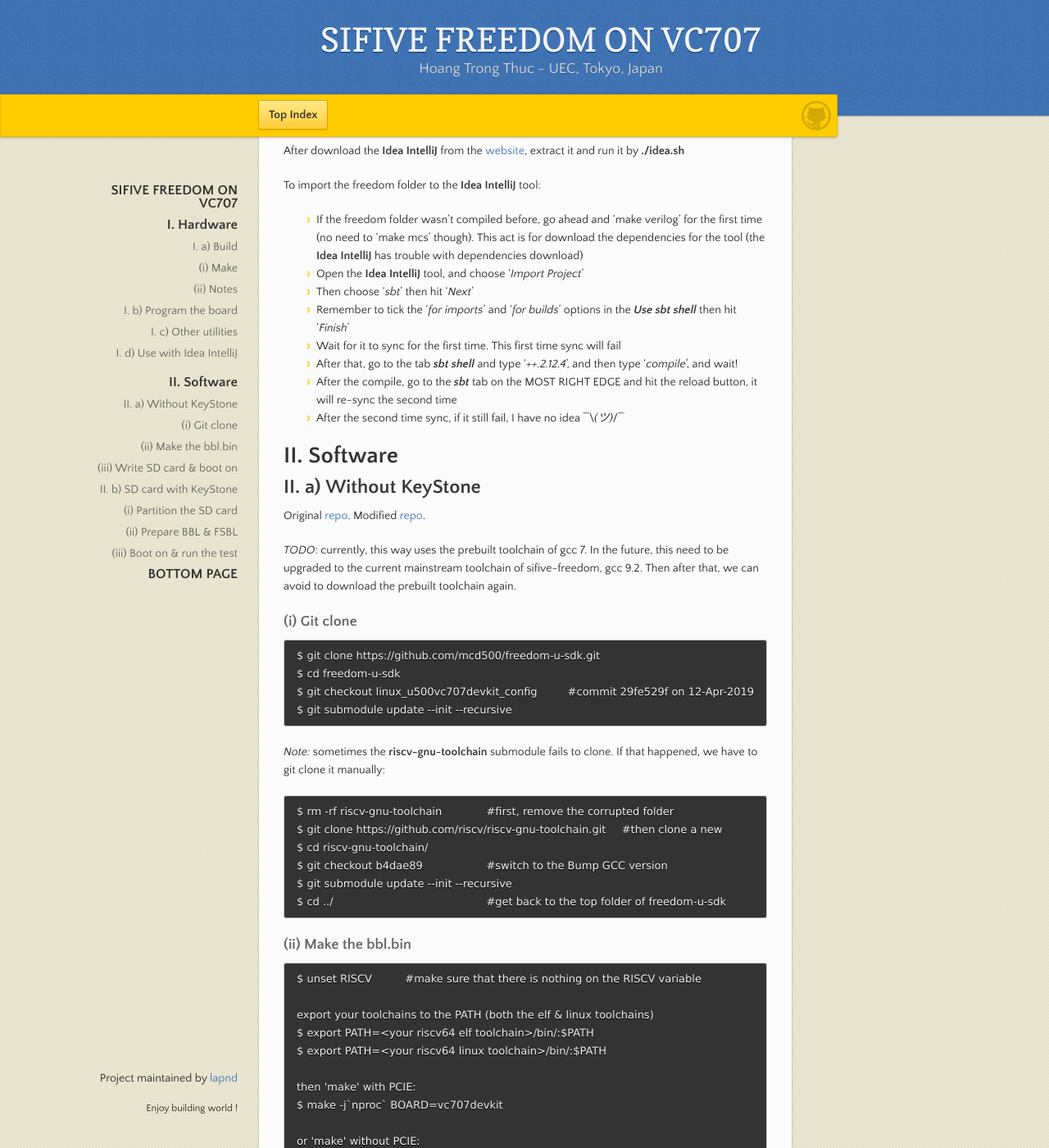
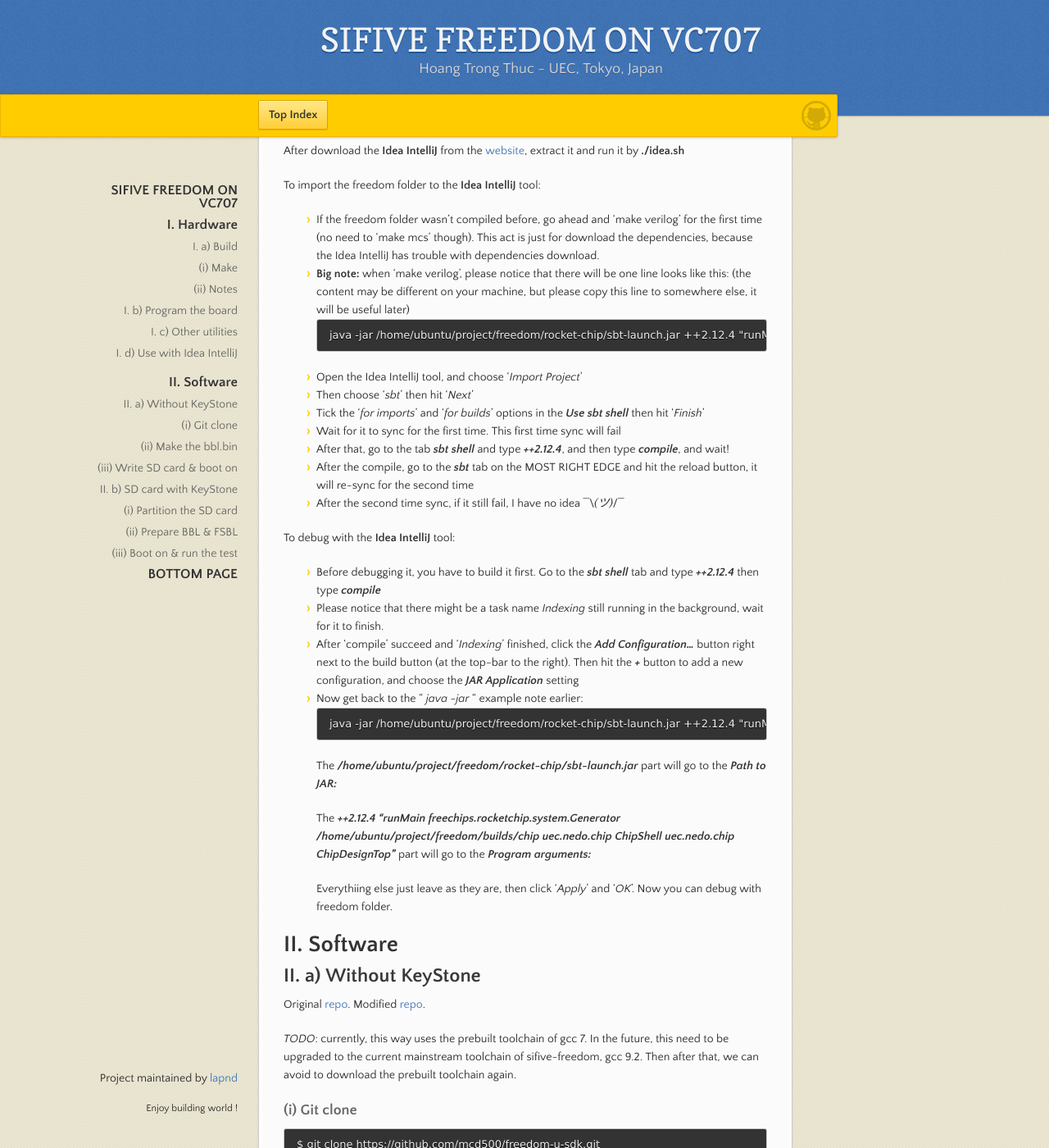
Before and after one commit to lapnd/httdes.github.io, a Jekyll site: the page built from vc707.md, in a window 1280 px wide and 1400 px high, scrolled down 3956 px. Shown: the whole window at 82% size. Built offline with Jekyll 4.4.1, drawn with Linux system fonts in a browser that asks for light colours; our own code applies the rules of GitHub Pages for plain Markdown files.

Commit message:
Update vc707.md

````diff
--- a/vc707.md
+++ b/vc707.md
@@ -174,14 +174,33 @@ After download the **Idea IntelliJ** from the [website](https://www.jetbrains.co
 
 To import the freedom folder to the **Idea IntelliJ** tool:
 
- - If the freedom folder wasn't compiled before, go ahead and 'make verilog' for the first time (no need to 'make mcs' though). This act is for download the dependencies for the tool (the **Idea IntelliJ** has trouble with dependencies download)
- - Open the **Idea IntelliJ** tool, and choose '*Import Project*'
+ - If the freedom folder wasn't compiled before, go ahead and 'make verilog' for the first time (no need to 'make mcs' though). This act is just for download the dependencies, because the Idea IntelliJ has trouble with dependencies download.
+ - **Big note:** when 'make verilog', please notice that there will be one line looks like this: (the content may be different on your machine, but please copy this line to somewhere else, it will be useful later)
+ ```
+java -jar /home/ubuntu/project/freedom/rocket-chip/sbt-launch.jar ++2.12.4 "runMain freechips.rocketchip.system.Generator /home/ubuntu/project/freedom/builds/chip uec.nedo.chip ChipShell uec.nedo.chip ChipDesignTop"
+```
+ - Open the Idea IntelliJ tool, and choose '*Import Project*'
  - Then choose '*sbt*' then hit '*Next*'
- - Remember to tick the '*for imports*' and '*for builds*' options in the ***Use sbt shell*** then hit '*Finish*'
+ - Tick the '*for imports*' and '*for builds*' options in the ***Use sbt shell*** then hit '*Finish*'
  - Wait for it to sync for the first time. This first time sync will fail
- - After that, go to the tab ***sbt shell*** and type '*++.2.12.4*', and then type '*compile*', and wait!
- - After the compile, go to the ***sbt*** tab on the MOST RIGHT EDGE and hit the reload button, it will re-sync the second time
+ - After that, go to the tab ***sbt shell*** and type ***++2.12.4***, and then type ***compile***, and wait!
+ - After the compile, go to the ***sbt*** tab on the MOST RIGHT EDGE and hit the reload button, it will re-sync for the second time
  - After the second time sync, if it still fail, I have no idea ¯\\_(ツ)_/¯
+
+To debug with the **Idea IntelliJ** tool:
+
+ - Before debugging it, you have to build it first. Go to the ***sbt shell*** tab and type ***++2.12.4*** then type ***compile***
+ - Please notice that there might be a task name *Indexing* still running in the background, wait for it to finish.
+ - After 'compile' succeed and '*Indexing*' finished, click the ***Add Configuration...*** button right next to the build button (at the top-bar to the right). Then hit the ***+*** button to add a new configuration, and choose the ***JAR Application*** setting
+ - Now get back to the " *java -jar* " example note earlier:
+```
+java -jar /home/ubuntu/project/freedom/rocket-chip/sbt-launch.jar ++2.12.4 "runMain freechips.rocketchip.system.Generator /home/ubuntu/project/freedom/builds/chip uec.nedo.chip ChipShell uec.nedo.chip ChipDesignTop"
+```
+   The ***/home/ubuntu/project/freedom/rocket-chip/sbt-launch.jar*** part will go to the ***Path to JAR:***
+
+   The ***++2.12.4 "runMain freechips.rocketchip.system.Generator /home/ubuntu/project/freedom/builds/chip uec.nedo.chip ChipShell uec.nedo.chip ChipDesignTop"*** part will go to the ***Program arguments:***
+
+   Everythiing else just leave as they are, then click '*Apply*' and '*OK*'. Now you can debug with freedom folder.
 
 # II. Software
 
````
